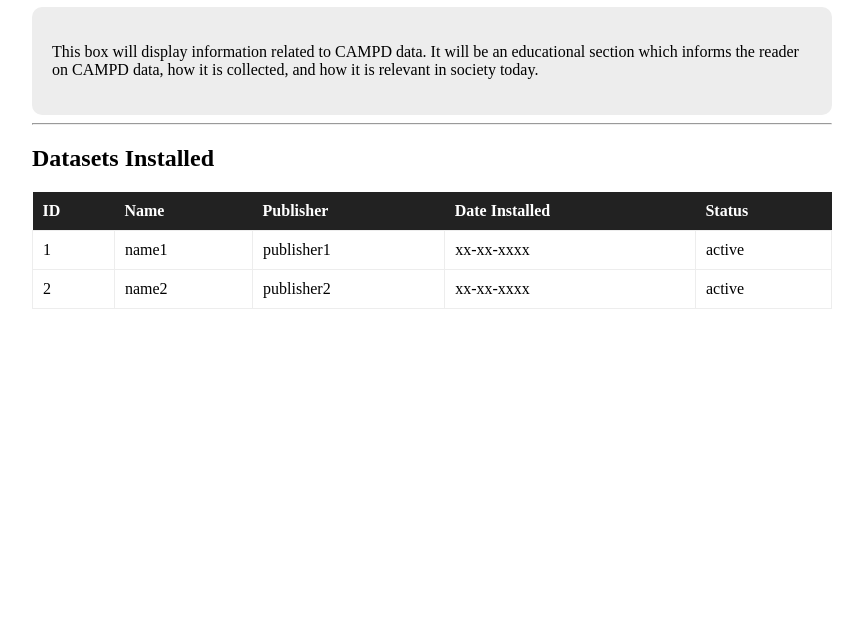
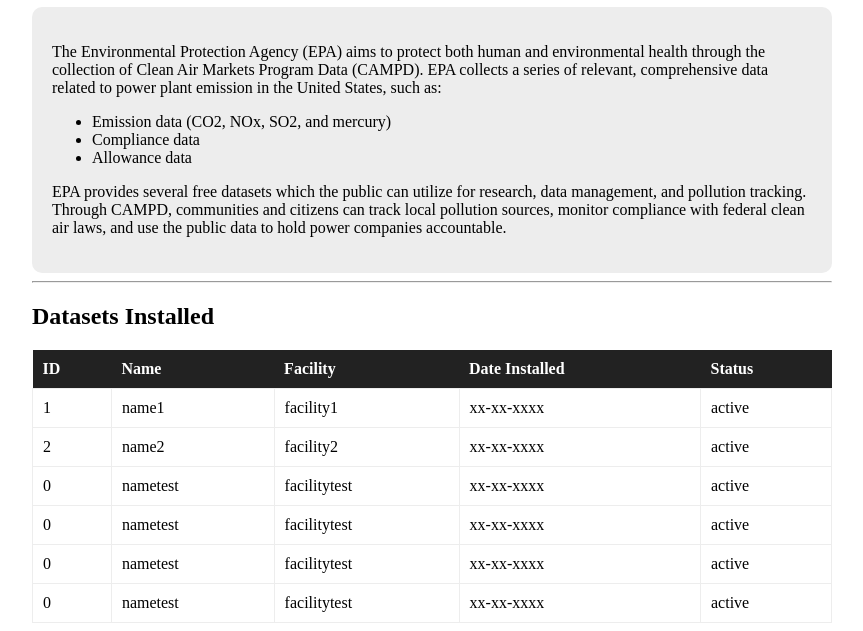
Before and after one commit to JimboManiaa/EPA-CS-396-James-and-Lisa-, a website: page website/public/index.html in a window 1280 px wide. Shown: the part 180-811 px from the top of the page, without its empty margins (208-1071 px from the left). Drawn offline with Linux system fonts and the light colour scheme.

Commit message:
Updated file 9/21/26

```diff
--- a/website/public/index.html
+++ b/website/public/index.html
@@ -3,7 +3,7 @@
 <head>
     <meta charset="UTF-8">
     <meta name="viewport" content="width=device-width, initial-scale=1.0">
-    <title>Home</title>
+    <title>CAMPD Data Manager</title>
     <link rel="stylesheet" href="style.css">
 </head>
 <body>
@@ -11,7 +11,7 @@
     <div class="content">
     <div class="title_container">
         <!-- Logo -->
-        <img src="logo.gif" id="logo">
+        <img src="logo.png" id="logo">
 
         <!-- Title -->
         <h1 id="site_title">CAMPD Data Manager</h1>
@@ -29,7 +29,29 @@
 
     <!-- The informative / "About" section --------------------------------->
      <div class="about_content">
-        <p>This box will display information related to CAMPD data. It will be an educational section which informs the reader on CAMPD data, how it is collected, and how it is relevant in society today.</p>
+        <p>
+            The Environmental Protection Agency (EPA) aims to protect both human and environmental health through the collection of Clean Air Markets Program Data (CAMPD). EPA collects a series of relevant, comprehensive data related to power plant emission in the United States, such as:
+        </p>
+        <ul>
+            <li>Emission data (CO2, NOx, SO2, and mercury)</li>
+            <li>Compliance data</li>
+            <li>Allowance data</li>
+        </ul>
+
+        <p>
+            EPA provides several free datasets which the public can utilize for research, data management, and pollution tracking. Through CAMPD, communities and citizens can track local pollution sources, monitor compliance with federal clean air laws, and use the public data to hold power companies accountable.
+        </p>
+
+<!-- test writing
+ EPA’s power plant programs reduce air pollution from power plants to help protect human health and the environment. EPA collects comprehensive CO2, NOx, SO2, and mercury emissions data, and makes it publicly available, along with compliance and allowance data, and individual power plant details. You can explore the data here in CAMPD. Learn more about our programs, additional data and tools at Clean Air Power Sector Programs.
+
+ https://www.epa.gov/data
+ https://campd.epa.gov/
+
+ -->
+
+
+
     </div>
 
     <hr>
@@ -39,12 +61,14 @@
     <h2>Datasets Installed</h2>
 
     <!-- Datasets Section ----------------------------------------->
+
+    <div class="db_holder">
         <table class="db_table">
             <thead>
                 <tr>
                     <th>ID</th>
                     <th>Name</th>
-                <th>Publisher</th>
+                    <th>Facility</th>
                     <th>Date Installed</th>
                     <th>Status</th>
                 </tr>
@@ -55,6 +79,9 @@
                 </tbody>
 
             </table>
+    </div>
+
+    </div>
 
 <script>
 
@@ -64,14 +91,42 @@
         {
             id: 1,
             name: "name1",
-            publisher: "publisher1",
+            facility: "facility1",
             date: "xx-xx-xxxx",
             status: "active"
         },
         {
             id: 2,
             name: "name2",
-            publisher: "publisher2",
+            facility: "facility2",
+            date: "xx-xx-xxxx",
+            status: "active"
+        },
+                {
+            id: 0,
+            name: "nametest",
+            facility: "facilitytest",
+            date: "xx-xx-xxxx",
+            status: "active"
+        },
+                {
+            id: 0,
+            name: "nametest",
+            facility: "facilitytest",
+            date: "xx-xx-xxxx",
+            status: "active"
+        },
+                {
+            id: 0,
+            name: "nametest",
+            facility: "facilitytest",
+            date: "xx-xx-xxxx",
+            status: "active"
+        },
+                {
+            id: 0,
+            name: "nametest",
+            facility: "facilitytest",
             date: "xx-xx-xxxx",
             status: "active"
         }
@@ -92,7 +147,7 @@
             row.innerHTML = `
                 <td>${entry.id}</td>
                 <td>${entry.name}</td>
-                <td>${entry.publisher}</td>
+                <td>${entry.facility}</td>
                 <td>${entry.date}</td>
                 <td>${entry.status}</td>
             `;
```
Lines whose indentation alone changed are shown as unchanged.
